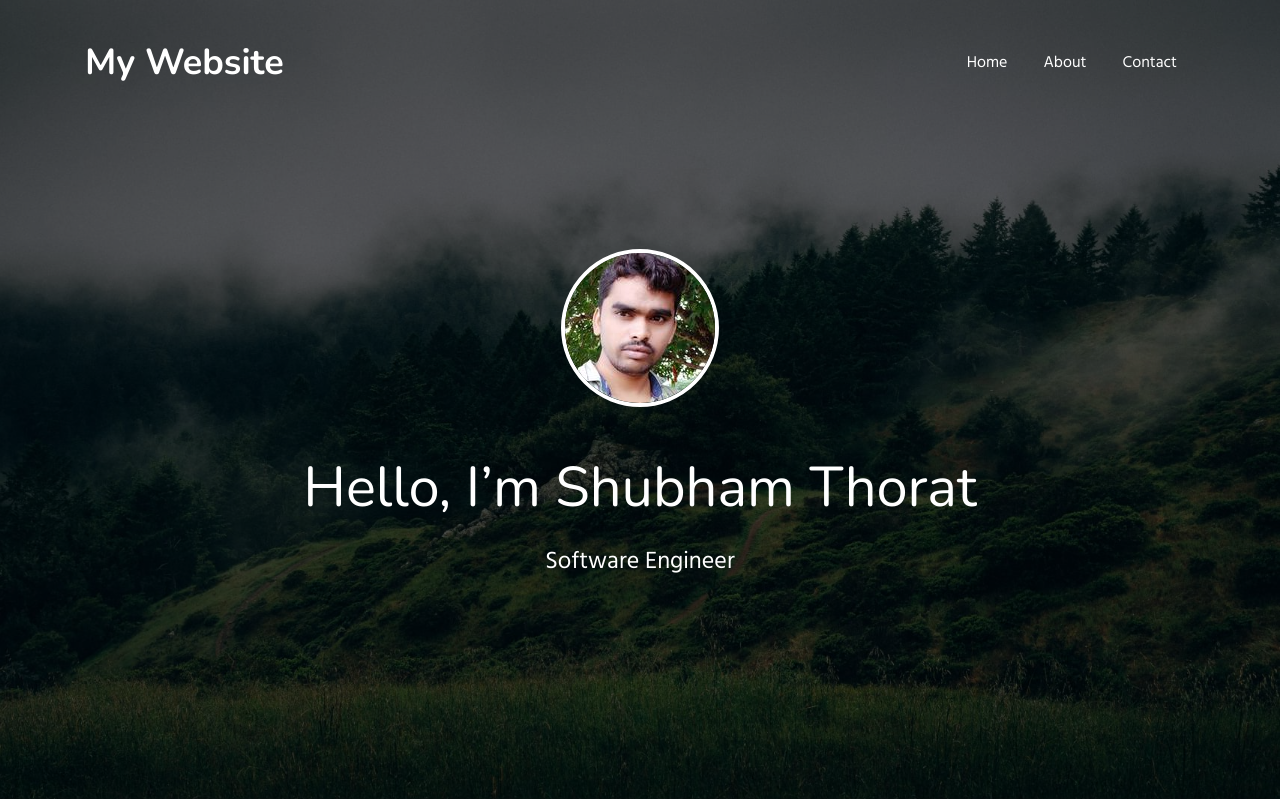
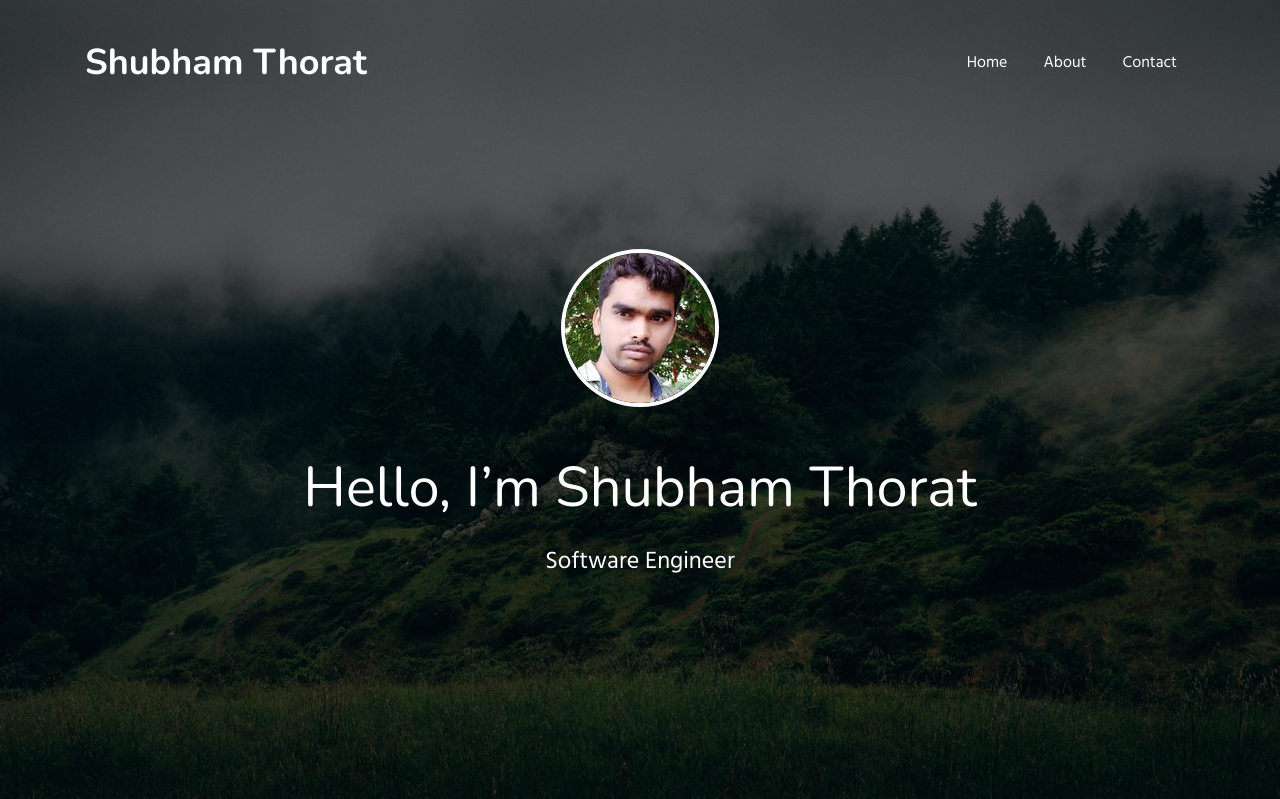
Before and after one commit to net-wizard/CICD-1, a Flask app: page / in a window 1280 px wide. Shown: the top 799 px of the page. Run offline with Flask 2, Linux system fonts and the light colour scheme; some libraries are stand-ins or nearby versions.

Commit message:
Changed My website to Dynamic '{{title}}'

```diff
--- a/app.py
+++ b/app.py
@@ -6,15 +6,15 @@ app = Flask(__name__)
 
 @app.route('/')
 def home():
-    return render_template("index.html")
+    return render_template("index.html", title="Shubham Thorat")
 
 @app.route('/about')
 def about():
-    return render_template("about.html")
+    return render_template("about.html", title="Shubham Thorat")
 
 @app.route('/contact')
 def contact():
-    return render_template("contact.html")
+    return render_template("contact.html", title="Shubham Thorat")
 
 
 
--- a/templates/about.html
+++ b/templates/about.html
@@ -22,7 +22,7 @@ Author URL: http://w3layouts.com
 <section class="w3l-bootstrap-header">
   <nav class="navbar navbar-expand-lg navbar-light py-lg-3 py-2">
     <div class="container">
-      <a class="navbar-brand" href="{{url_for('home')}}"> My Website</a>
+      <a class="navbar-brand" href="{{url_for('home')}}"> {{title}}</a>
 
       <button class="navbar-toggler" type="button" data-toggle="collapse" data-target="#navbarSupportedContent"
         aria-controls="navbarSupportedContent" aria-expanded="false" aria-label="Toggle navigation">
--- a/templates/contact.html
+++ b/templates/contact.html
@@ -19,7 +19,7 @@
 <section class="w3l-bootstrap-header">
   <nav class="navbar navbar-expand-lg navbar-light py-lg-3 py-2">
     <div class="container">
-      <a class="navbar-brand" href="{{url_for('home')}}"> My Website</a>
+      <a class="navbar-brand" href="{{url_for('home')}}"> {{title}}</a>
 
       <button class="navbar-toggler" type="button" data-toggle="collapse" data-target="#navbarSupportedContent"
         aria-controls="navbarSupportedContent" aria-expanded="false" aria-label="Toggle navigation">
--- a/templates/index.html
+++ b/templates/index.html
@@ -19,7 +19,7 @@
 <section class="w3l-bootstrap-header">
   <nav class="navbar navbar-expand-lg navbar-light py-lg-3 py-2">
     <div class="container">
-      <a class="navbar-brand" href="{{url_for('home')}}"> My Website</a>
+      <a class="navbar-brand" href="{{url_for('home')}}"> {{title}}</a>
 
       <button class="navbar-toggler" type="button" data-toggle="collapse" data-target="#navbarSupportedContent"
         aria-controls="navbarSupportedContent" aria-expanded="false" aria-label="Toggle navigation">
```
